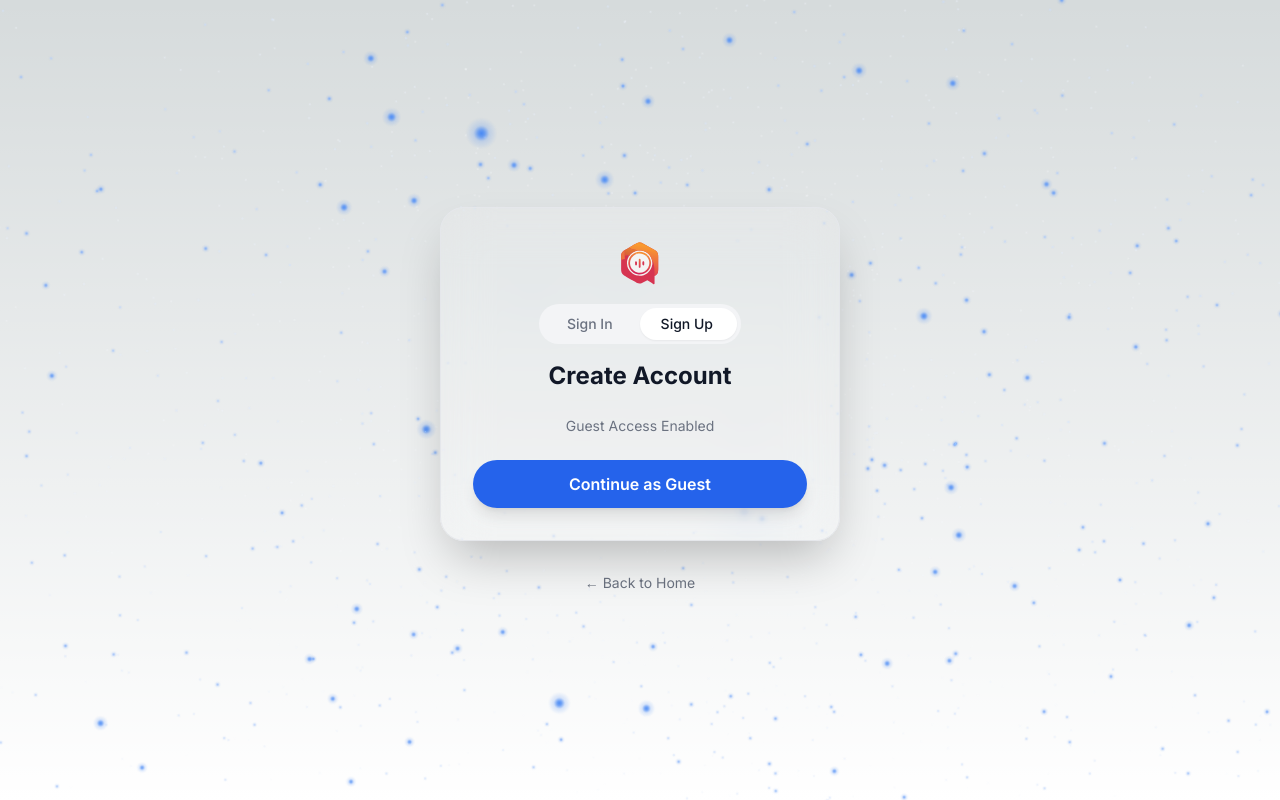
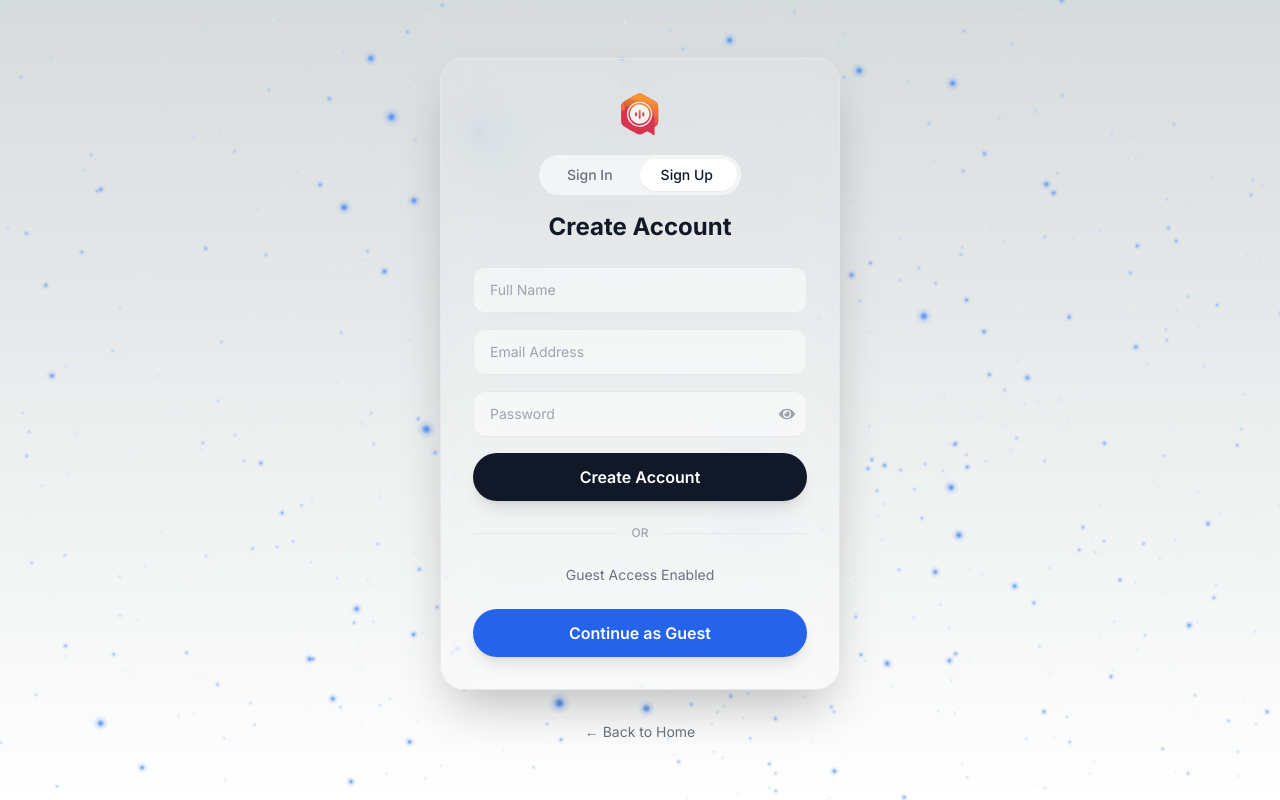
Before and after one commit to A-r-j-u001/Bixnemo, a Next.js app: page /login in a window 1280 px wide. Both pictures are taken after a click on the button "Sign Up". Built offline with nearby package versions, Linux system fonts and the light colour scheme.

Commit message:
Feat: Restore full Login/Signup UI

```diff
--- a/app/(front)/login/page.tsx
+++ b/app/(front)/login/page.tsx
@@ -122,6 +122,72 @@ const LoginPage = () => {
 
 
 
+                    <form onSubmit={handleSubmit} className="w-full space-y-4 mb-6">
+                        <AnimatePresence mode="popLayout">
+                            {isSignUp && (
+                                <motion.div
+                                    initial={{ opacity: 0, height: 0 }}
+                                    animate={{ opacity: 1, height: 'auto' }}
+                                    exit={{ opacity: 0, height: 0 }}
+                                >
+                                    <div className="relative">
+                                        <input
+                                            type="text"
+                                            placeholder="Full Name"
+                                            required={isSignUp}
+                                            value={formData.name}
+                                            onChange={(e) => setFormData({ ...formData, name: e.target.value })}
+                                            className="w-full rounded-xl border border-gray-200 bg-white/50 px-4 py-3 text-sm outline-none focus:border-blue-500 focus:ring-2 focus:ring-blue-500/20 dark:border-gray-700 dark:bg-black/50 dark:text-white dark:focus:border-blue-500 transition-all"
+                                        />
+                                    </div>
+                                </motion.div>
+                            )}
+                        </AnimatePresence>
+
+                        <div className="relative">
+                            <input
+                                type="email"
+                                placeholder="Email Address"
+                                required
+                                value={formData.email}
+                                onChange={(e) => setFormData({ ...formData, email: e.target.value })}
+                                className="w-full rounded-xl border border-gray-200 bg-white/50 px-4 py-3 text-sm outline-none focus:border-blue-500 focus:ring-2 focus:ring-blue-500/20 dark:border-gray-700 dark:bg-black/50 dark:text-white dark:focus:border-blue-500 transition-all"
+                            />
+                        </div>
+
+                        <div className="relative">
+                            <input
+                                type={showPassword ? "text" : "password"}
+                                placeholder="Password"
+                                required
+                                value={formData.password}
+                                onChange={(e) => setFormData({ ...formData, password: e.target.value })}
+                                className="w-full rounded-xl border border-gray-200 bg-white/50 px-4 py-3 text-sm outline-none focus:border-blue-500 focus:ring-2 focus:ring-blue-500/20 dark:border-gray-700 dark:bg-black/50 dark:text-white dark:focus:border-blue-500 transition-all"
+                            />
+                            <button
+                                type="button"
+                                onClick={() => setShowPassword(!showPassword)}
+                                className="absolute right-3 top-1/2 -translate-y-1/2 text-gray-400 hover:text-gray-600 dark:hover:text-gray-300"
+                            >
+                                {showPassword ? <FaEyeSlash /> : <FaEye />}
+                            </button>
+                        </div>
+
+                        <button
+                            type="submit"
+                            disabled={loading}
+                            className="w-full rounded-full bg-gray-900 px-8 py-3 text-base font-semibold text-white shadow-lg transition-all hover:bg-gray-800 hover:scale-[1.02] active:scale-[0.98] disabled:opacity-70 disabled:cursor-not-allowed dark:bg-white dark:text-black dark:hover:bg-gray-200"
+                        >
+                            {loading ? (isSignUp ? 'Creating Account...' : 'Signing In...') : (isSignUp ? 'Create Account' : 'Sign In')}
+                        </button>
+                    </form>
+
+                    <div className="relative flex items-center gap-4 w-full mb-6">
+                        <div className="h-px flex-1 bg-gray-200 dark:bg-gray-800" />
+                        <span className="text-xs text-gray-400 font-medium">OR</span>
+                        <div className="h-px flex-1 bg-gray-200 dark:bg-gray-800" />
+                    </div>
+
                     <div className="flex flex-col gap-4">
                         <div className="text-center text-sm text-gray-500 dark:text-gray-400 mb-2">
                             Guest Access Enabled
```
